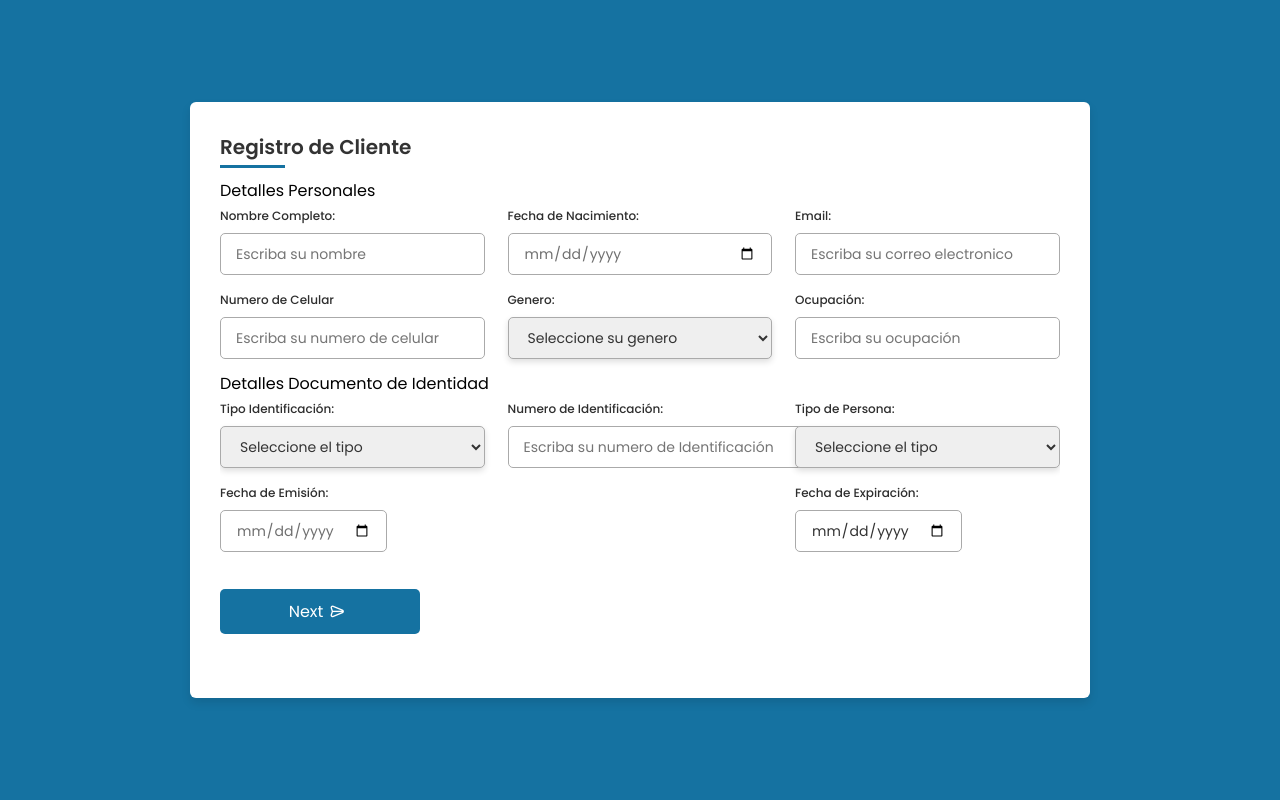
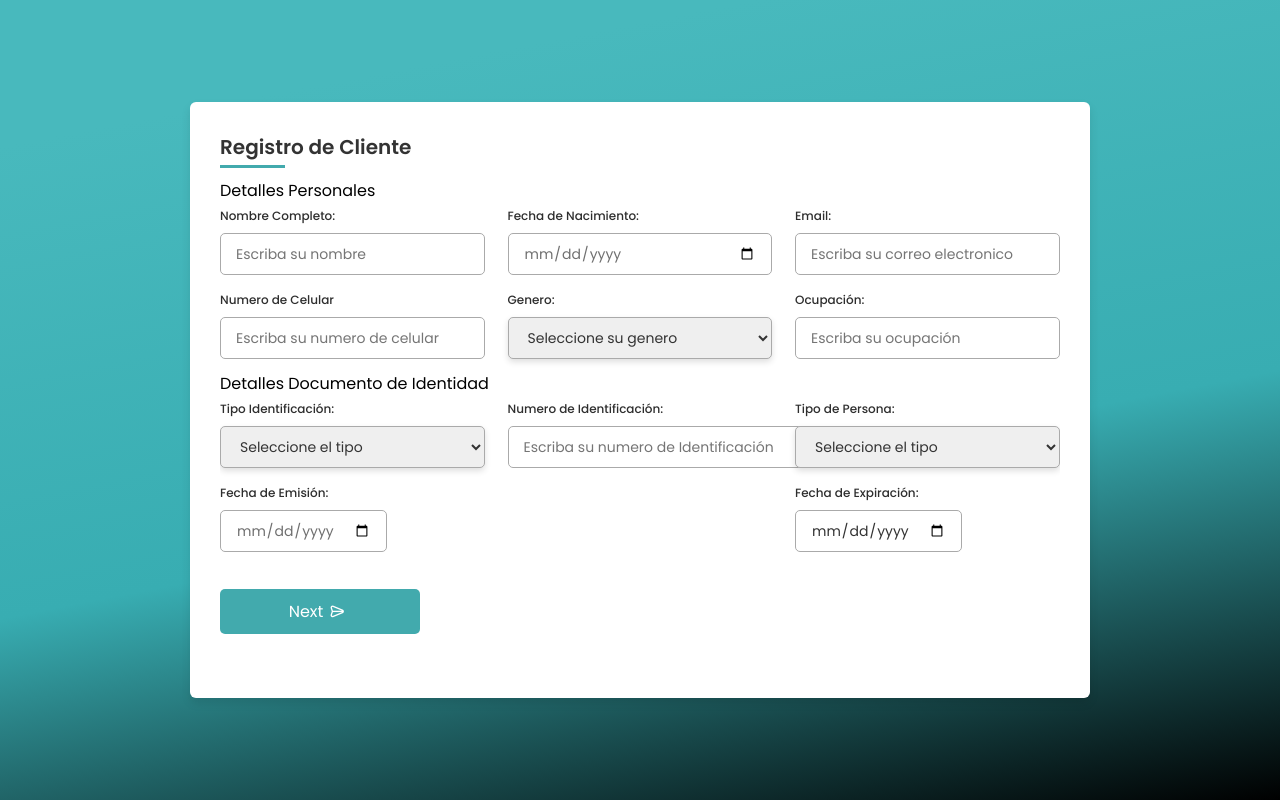
Before and after one commit to luisedoh1/AppBasesDeDatos, a website: page src/public/index.html in a window 1280 px wide. Drawn offline with nearby package versions, Linux system fonts and the light colour scheme.

Commit message:
Cambios css

```diff
--- a/src/public/style.css
+++ b/src/public/style.css
@@ -11,7 +11,8 @@ body{
     display:flex;
     align-items: center;
     justify-content: center;
-    background-color: #1572A1;
+    background: #48b9bd;
+    background: linear-gradient(169deg, #48b9bd 14%, #38adb2 59%, #000000 100%);
 }
 .container{
     position: relative;
@@ -37,7 +38,7 @@ body{
     bottom: -6px;
     height: 3px;
     width: 65px;
-    background-color: #1572A1;
+    background-color: #42aaad;
 }
 
 .container form{
@@ -157,7 +158,7 @@ form.secActive .form.first{
     color: #fff;
     border-radius: 5px;
     margin: 25px 0;
-    background-color: #1572A1;
+    background-color: #42aaad;
     transition: all 0.3s linear;
     cursor: pointer;
     pointer-events: auto;
@@ -171,7 +172,7 @@ form.secActive .form.first{
 
 form button:hover,
 form .backBtn:hover{
-    background-color: #135677;
+    background-color: #358e91;
 }
 
 form button i,
@@ -195,6 +196,5 @@ form .buttons button, .backBtn{
 }
 
 .nextBtn {
-    border: 2px solid red; /* Just for testing */
-    background-color: yellow; /* Just for testing */
+    background-color: #42aaad;
 }
```
Also changed, not shown: src/public/menu.html (added, +16 -0 lines).
